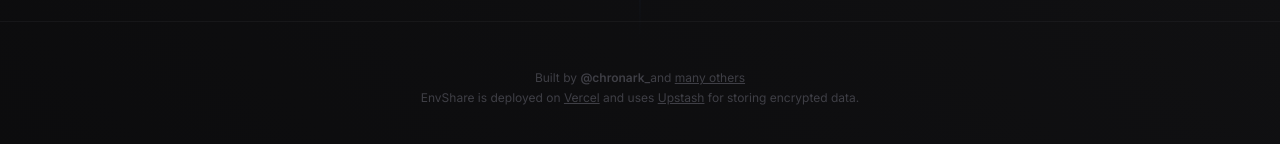
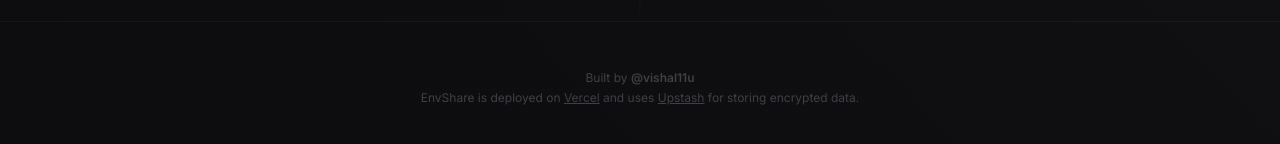
Before and after one commit to vishal11u/envshare-dev-v, a Next.js app: page /deploy in a window 1280 px wide. Shown: the part 1203-1347 px from the top of the page. Built offline with nearby package versions, Linux system fonts and the light colour scheme.

Commit message:
Update layout.tsx
change footer ui

```diff
--- a/app/layout.tsx
+++ b/app/layout.tsx
@@ -16,7 +16,7 @@
       <head />
       <body className="relative min-h-screen bg-black bg-gradient-to-tr from-zinc-900/50 to-zinc-700/30">
         {
-          // Not everyone will want to host envshare on Vercel, so it makes sense to make this opt-in.
+
           process.env.ENABLE_VERCEL_ANALYTICS ? <Analytics /> : null
         }
 
@@ -28,15 +28,8 @@
           <div className="flex flex-col gap-1 px-6 py-12 mx-auto text-xs text-center text-zinc-700 max-w-7xl lg:px-8">
             <p>
               Built by{" "}
-              <Link href="https://twitter.com/chronark_" className="font-semibold duration-150 hover:text-zinc-200">
-                @chronark_
-              </Link>
-              and{" "}
-              <Link
-                href="https://github.com/chronark/envshare/graphs/contributors"
-                className="underline duration-150 hover:text-zinc-200"
-              >
-                many others{" "}
+              <Link href="https://github.com/vishal11u" className="font-semibold duration-150 hover:text-zinc-200">
+                @vishal11u
               </Link>
             </p>
             <p>
```
